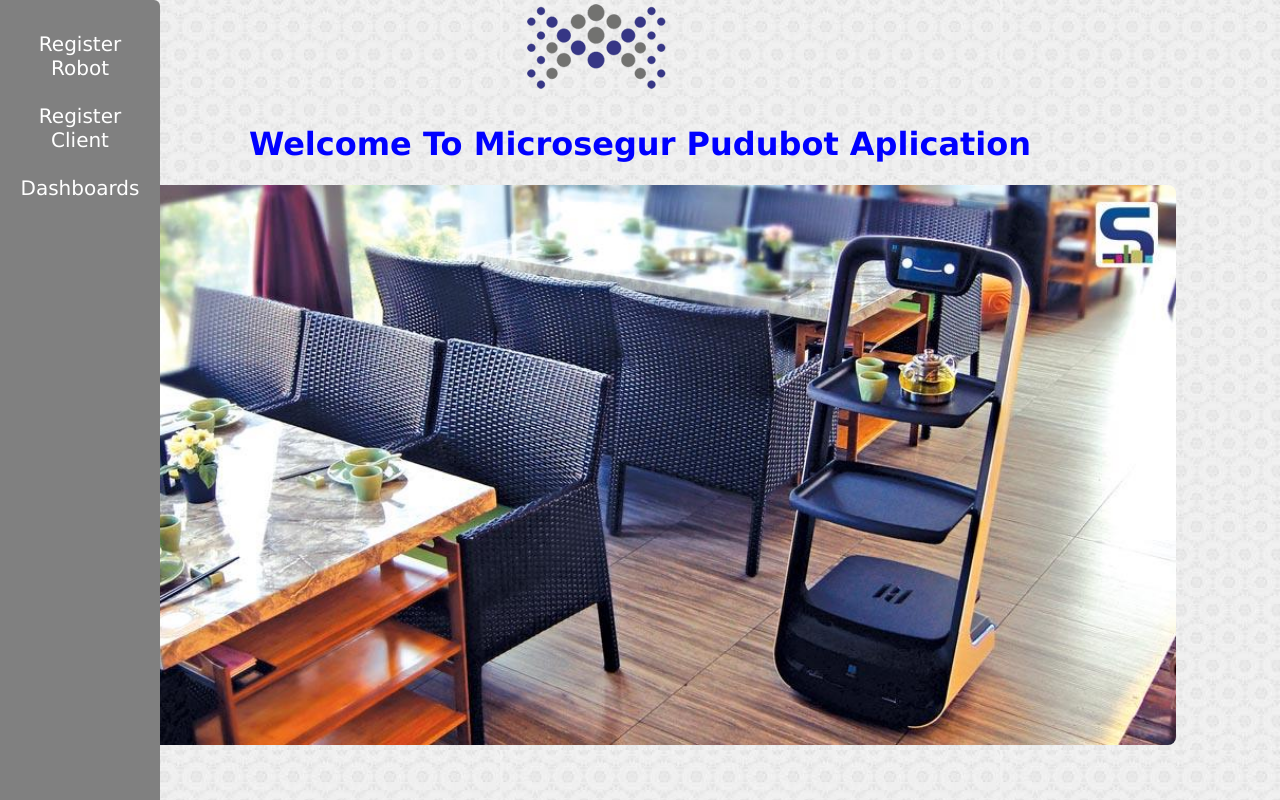
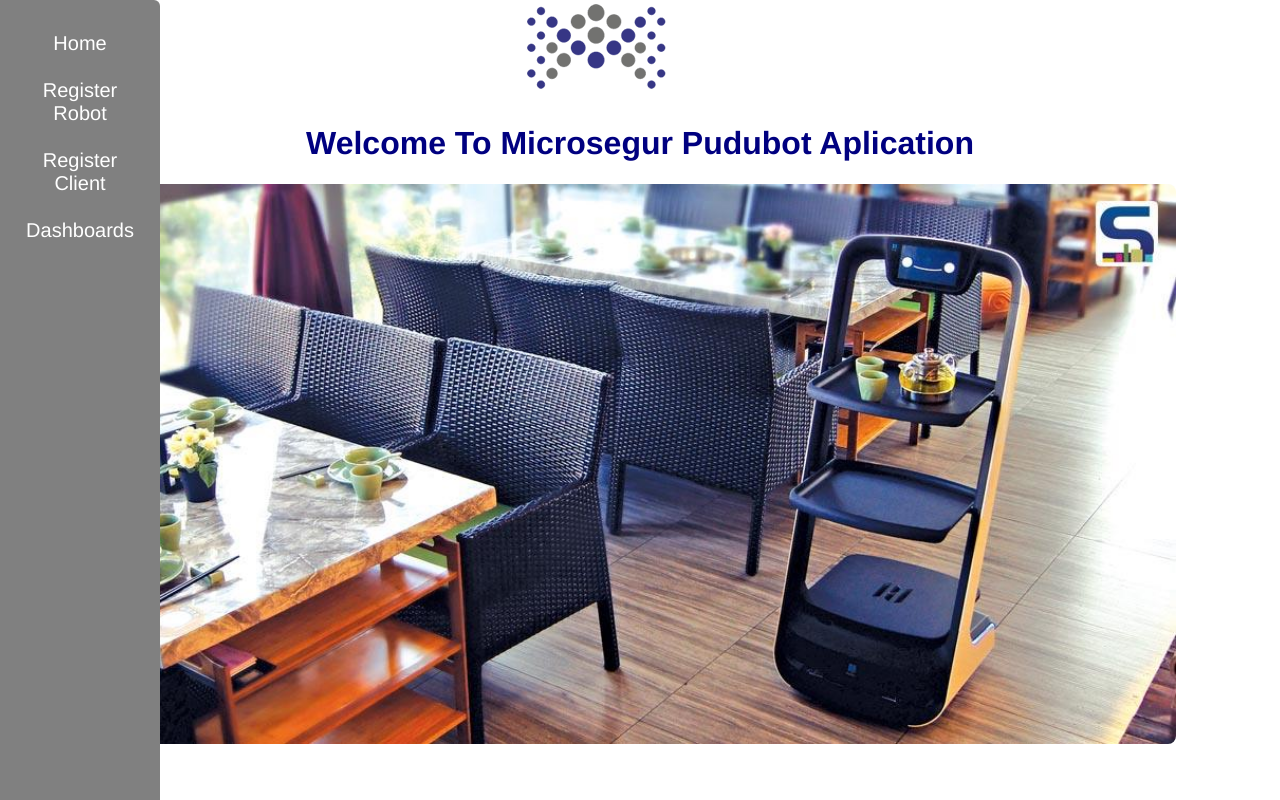
Before and after one commit to FMIFH/pudubot, a Vue app in the folder pudubot/: page /home in a window 1280 px wide. Built offline with nearby package versions, Linux system fonts and the light colour scheme.

Commit message:
router added

```diff
--- a/pudubot/package.json
+++ b/pudubot/package.json
@@ -9,11 +9,13 @@
   },
   "dependencies": {
     "core-js": "^3.6.5",
-    "vue": "^3.0.0"
+    "vue": "^3.0.0",
+    "vue-router": "^4.0.0-0"
   },
   "devDependencies": {
     "@vue/cli-plugin-babel": "~4.5.0",
     "@vue/cli-plugin-eslint": "~4.5.0",
+    "@vue/cli-plugin-router": "^4.5.8",
     "@vue/cli-service": "~4.5.0",
     "@vue/compiler-sfc": "^3.0.0",
     "babel-eslint": "^10.1.0",
--- a/pudubot/src/App.vue
+++ b/pudubot/src/App.vue
@@ -1,72 +1,28 @@
 <template>
-  <img alt="Vue logo" src="./assets/logo2.png">
-  <HomePage msg="Welcome To Microsegur Pudubot Aplication"/>
-  <div class="sidenav">
-    <a href="robot">Register Robot</a>
-    <a href="cliente">Register Client</a>
-    <a href="dashboards">Dashboards</a>
-  </div>
+  <router-view/>
 </template>
 
-<script>
-import HomePage from './components/HelloWorld.vue'
+<style>
 
-export default {
-  name: 'App',
-  components: {
-    HomePage
-  }
-}
-</script>
-
-<style>
-body {
-    margin: 0 !important;
-    padding: 0 !important;
-}
 
 #app {
-
-  font-family: Verdana, Geneva, Tahoma, sans-serif;
+  font-family: Avenir, Helvetica, Arial, sans-serif;
   -webkit-font-smoothing: antialiased;
   -moz-osx-font-smoothing: grayscale;
   text-align: center;
-  color: black;
-  /*background: lightgray;*/
-  background-image: url("./assets/background.png");
-  height: 100vh;
-}
-/* The sidebar menu */
-.sidenav {
-  height: 100%; /* Full-height: remove this if you want "auto" height */
-  width: 160px; /* Set the width of the sidebar */
-  position: fixed; /* Fixed Sidebar (stay in place on scroll) */
-  z-index: 1; /* Stay on top */
-  top: 0; /* Stay at the top */
-  left: 0;
-  background-color: gray;
-  overflow-x: hidden;
-  padding-top: 20px;
-  border-radius: 0px 6px 0px 6px;
+  color: #2c3e50;
 }
 
-/* The navigation menu links */
-.sidenav a {
-  padding: 12px 16px 12px 16px;
-  text-decoration: none;
-  font-size: 20px;
-  color: white;
-  display: block;
+#nav {
+  padding: 30px;
 }
 
-/* When you mouse over the navigation links, change their color */
-.sidenav a:hover {
-  color: #f1f1f1;
+#nav a {
+  font-weight: bold;
+  color: #2c3e50;
 }
 
-/* Style page content */
-.main {
-  margin-left: 160px; /* Same as the width of the sidebar */
-  padding: 0px 10px;
+#nav a.router-link-exact-active {
+  color: #42b983;
 }
 </style>
--- a/pudubot/src/components/HelloWorld.vue
+++ b/pudubot/src/components/HelloWorld.vue
@@ -19,7 +19,7 @@
 <!-- Add "scoped" attribute to limit CSS to this component only -->
 <style scoped>
 h1 {
-  color: blue;
+  color: navy;
 }
 img {
   border-radius: 8px;
--- /dev/null
+++ b/pudubot/src/components/sidebar.vue
@@ -0,0 +1,45 @@
+<template>
+    <a href="home"> Home</a>
+    <a href="robot">Register Robot</a>
+    <a href="cliente">Register Client</a>
+    <a href="dashboards">Dashboards</a>
+</template>
+
+<script>
+
+</script>
+
+<style>
+.sidenav {
+  height: 100%; /* Full-height: remove this if you want "auto" height */
+  width: 160px; /* Set the width of the sidebar */
+  position: fixed; /* Fixed Sidebar (stay in place on scroll) */
+  z-index: 1; /* Stay on top */
+  top: 0; /* Stay at the top */
+  left: 0;
+  background-color: gray;
+  overflow-x: hidden;
+  padding-top: 20px;
+  border-radius: 0px 6px 0px 6px;
+}
+
+/* The navigation menu links */
+.sidenav a {
+  padding: 12px 16px 12px 16px;
+  text-decoration: none;
+  font-size: 20px;
+  color: white;
+  display: block;
+}
+
+/* When you mouse over the navigation links, change their color */
+.sidenav a:hover {
+  color: #f1f1f1;
+}
+
+/* Style page content */
+.main {
+  margin-left: 160px; /* Same as the width of the sidebar */
+  padding: 0px 10px;
+}
+</style>
--- a/pudubot/src/main.js
+++ b/pudubot/src/main.js
@@ -1,4 +1,5 @@
 import { createApp } from 'vue'
 import App from './App.vue'
+import router from './router'
 
-createApp(App).mount('#app')
+createApp(App).use(router).mount('#app')
--- /dev/null
+++ b/pudubot/src/router/index.js
@@ -0,0 +1,28 @@
+import { createRouter, createWebHistory } from 'vue-router'
+import Home from '../views/Home.vue'
+
+const routes = [
+  {
+    path: '/',
+    name: 'Home',
+    component: Home
+  },
+  {
+    path: '/home',
+    name: 'Home1',
+    component: Home
+  },
+  {
+    path: '/robot',
+    name: 'Robot',
+    component: () => import('../views/Robot.vue')
+  },
+
+]
+
+const router = createRouter({
+  history: createWebHistory(),
+  routes
+})
+
+export default router
--- /dev/null
+++ b/pudubot/src/views/Home.vue
@@ -0,0 +1,41 @@
+<template>
+  <div>
+    <img alt="MCS logo" src="../assets/logo2.png">
+    <HomePage msg="Welcome To Microsegur Pudubot Aplication"/>
+  </div>
+  <div class="sidenav">
+    <Sidebar></Sidebar>
+  </div>
+</template>
+
+<script>
+import HomePage from '../components/HelloWorld.vue'
+import Sidebar from '../components/sidebar.vue'
+
+export default {
+  name: 'Home',
+  components: {
+    HomePage,
+    Sidebar
+  }
+}
+</script>
+
+<style>
+body {
+    margin: 0 !important;
+    padding: 0 !important;
+}
+
+
+
+#home{
+  font-family: Verdana, Geneva, Tahoma, sans-serif;
+  -webkit-font-smoothing: antialiased;
+  -moz-osx-font-smoothing: grayscale;
+  text-align: center;
+  color: black;
+  height: 100vh;
+  background-image: url("../assets/background.png");
+}
+</style>
--- /dev/null
+++ b/pudubot/src/views/Robot.vue
@@ -0,0 +1,28 @@
+<template>
+
+    <div><Sidebar></Sidebar></div>
+</template>
+
+<script>
+import Sidebar from '../components/sidebar.vue'
+
+export default {
+  name: 'Robot',
+  components: {
+    Sidebar
+  }
+}
+</script>
+
+<style>
+
+#robot{
+  font-family: Verdana, Geneva, Tahoma, sans-serif;
+  -webkit-font-smoothing: antialiased;
+  -moz-osx-font-smoothing: grayscale;
+  text-align: center;
+  color: black;
+  height: 100vh;
+  background-image: url("../assets/background.png");
+}
+</style>
```
Also changed, not shown: 1 other file (tests, documents, lock files or other folders).
